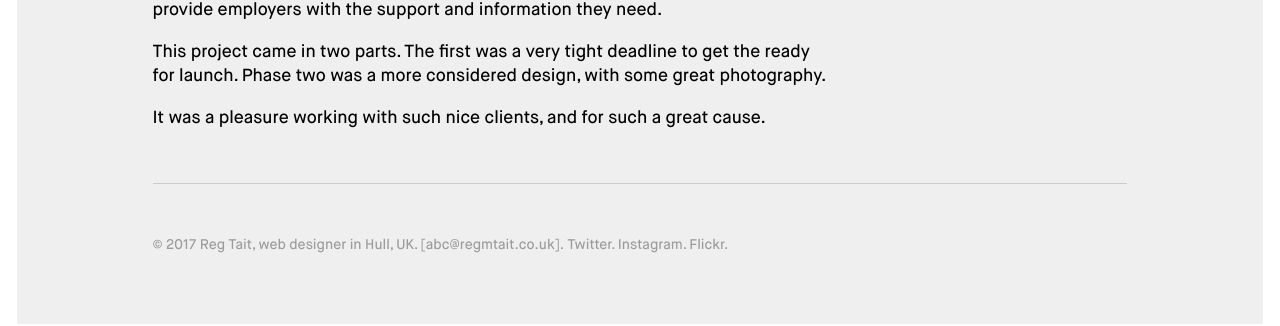
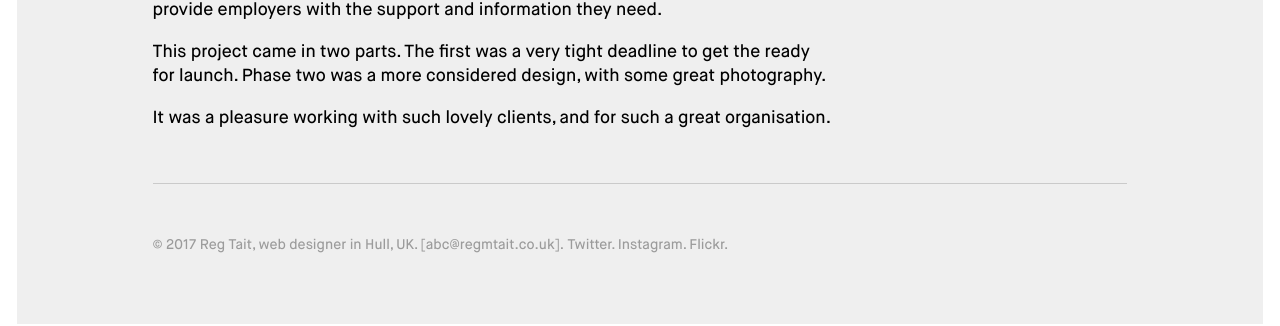
Before and after one commit to regmtait/regmtait.co.uk, a Jekyll site: the page built from _projects/this-ability.md, in a window 1280 px wide. Shown: the part 912-1238 px from the top of the page. Built offline with Jekyll 4.4.1, drawn with Linux system fonts in a browser that asks for light colours.

Commit message:
Text edit

```diff
--- a/_projects/this-ability.md
+++ b/_projects/this-ability.md
@@ -35,4 +35,4 @@ This Ability is a steering group from Talent Match Humber that helps young peopl
 
 This project came in two parts. The first was a very tight deadline to get the ready for launch. Phase two was a more considered design, with some great photography.
 
-It was a pleasure working with such nice clients, and for such a great cause.
+It was a pleasure working with such lovely clients, and for such a great organisation.
```
